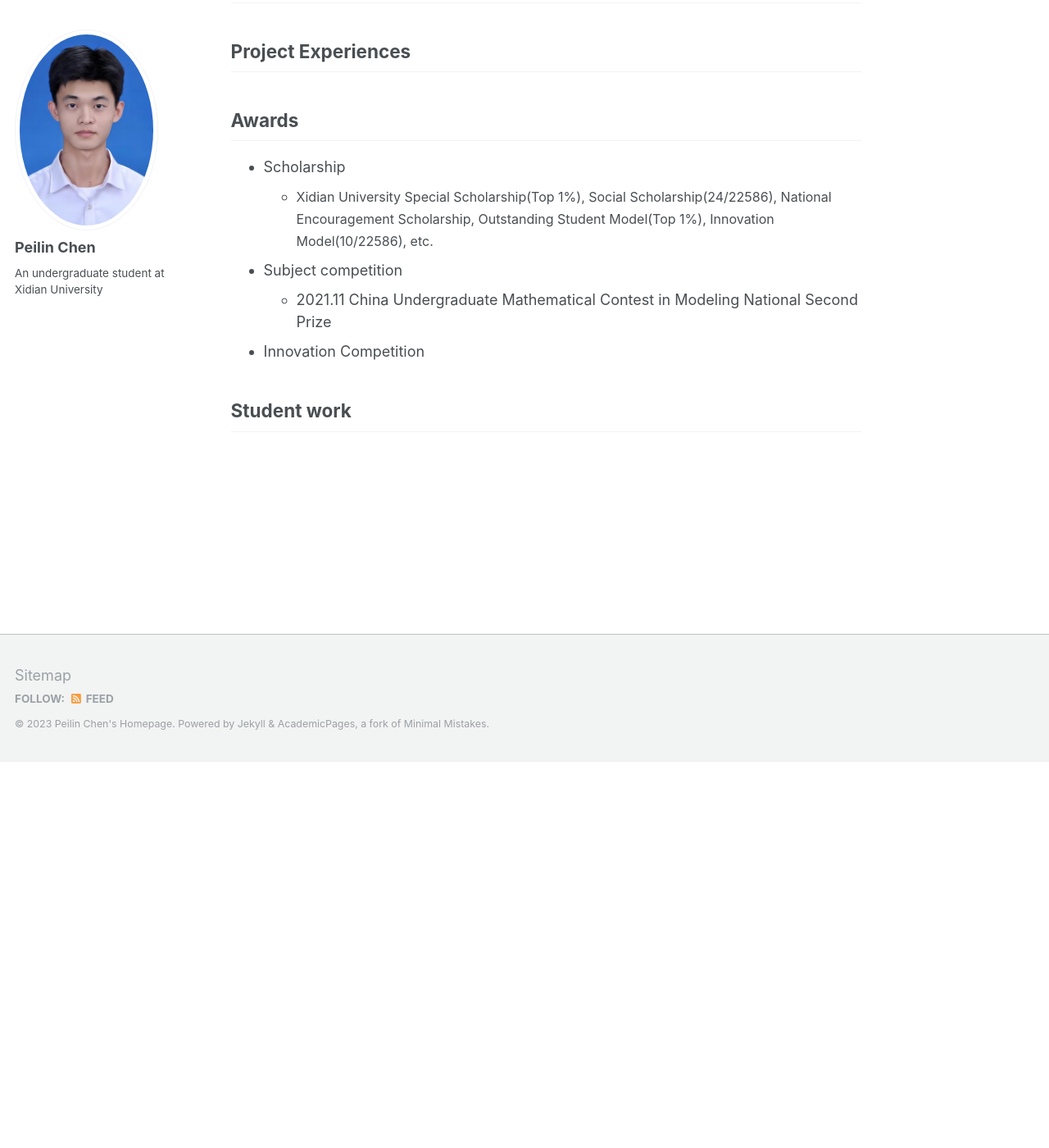
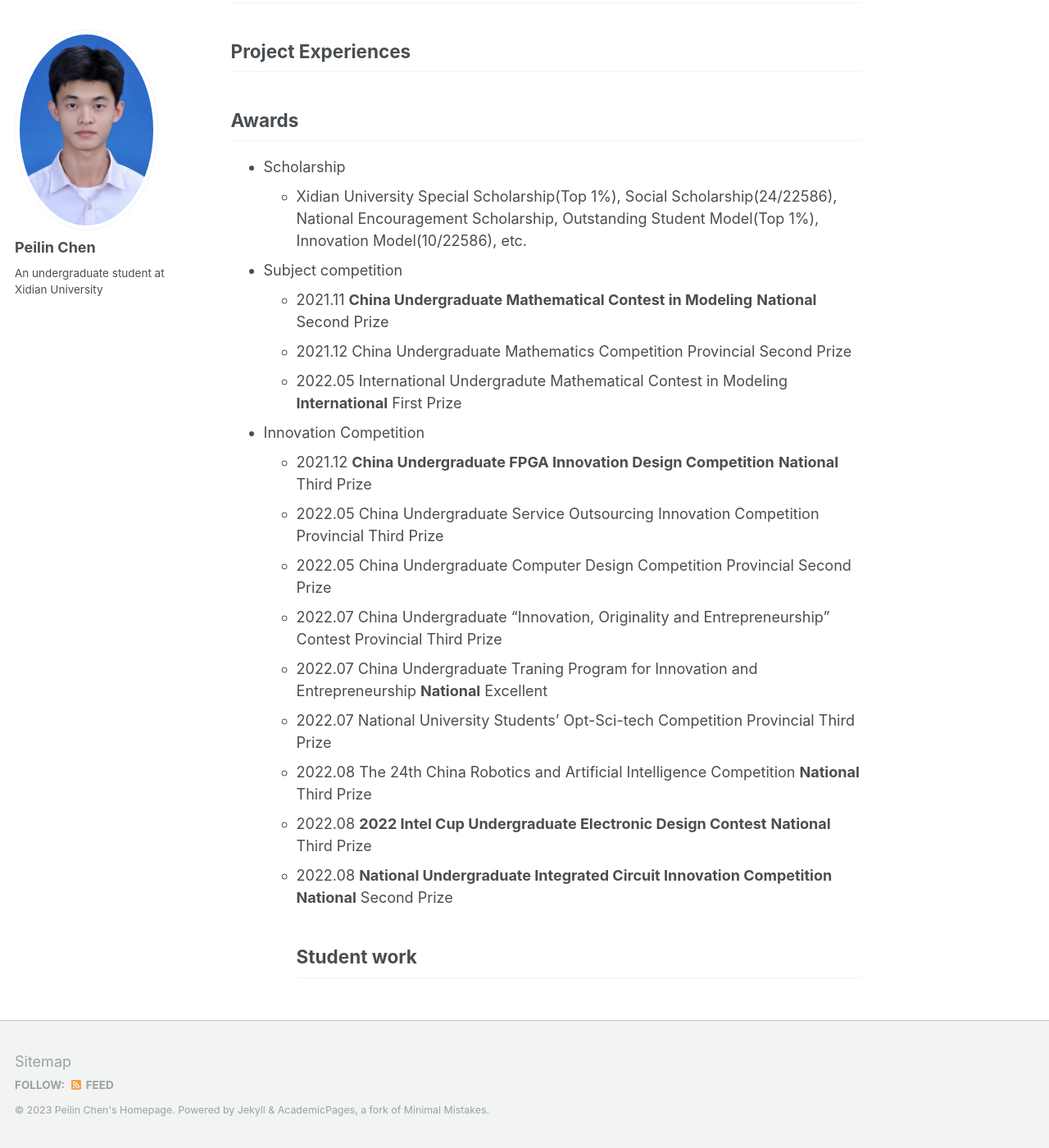
Before and after one commit to peilin-chen/peilin-chen.github.io, a Jekyll site: the page built from _pages/about.md, in a window 1280 px wide and 1400 px high, scrolled down 471 px. Shown: the whole window at 82% size. Built offline with Jekyll 4.4.1, drawn with Linux system fonts in a browser that asks for light colours.

Commit message:
Update about.md

```diff
--- a/_pages/about.md
+++ b/_pages/about.md
@@ -24,9 +24,19 @@ WeChat&nbsp;&nbsp;&nbsp;&nbsp;:&nbsp;133-3650-5376&nbsp;&nbsp;&nbsp;&nbsp;&nbsp;
 
 ## Awards
 * Scholarship
-  - <font size=3>Xidian University Special Scholarship(Top 1%), Social Scholarship(24/22586), National Encouragement Scholarship, Outstanding Student Model(Top 1%), Innovation Model(10/22586), etc.</font>
+  - Xidian University Special Scholarship(Top 1%), Social Scholarship(24/22586), National Encouragement Scholarship, Outstanding Student Model(Top 1%), Innovation Model(10/22586), etc.
 * Subject competition
-  - 2021.11   China Undergraduate Mathematical Contest in Modeling   National   Second Prize
+  - 2021.11 **China Undergraduate Mathematical Contest in Modeling** **National** Second Prize
+  - 2021.12 China Undergraduate Mathematics Competition Provincial Second Prize
+  - 2022.05 International Undergradute Mathematical Contest in Modeling **International** First Prize
 * Innovation Competition
-
+  - 2021.12 **China Undergraduate FPGA Innovation Design Competition** **National** Third Prize
+  - 2022.05 China Undergraduate Service Outsourcing Innovation Competition Provincial Third Prize
+  - 2022.05 China Undergraduate Computer Design Competition Provincial Second Prize
+  - 2022.07 China Undergraduate "Innovation, Originality and Entrepreneurship" Contest Provincial Third Prize
+  - 2022.07 China Undergraduate Traning Program for Innovation and Entrepreneurship **National** Excellent
+  - 2022.07 National University Students' Opt-Sci-tech Competition Provincial Third Prize
+  - 2022.08 The 24th China Robotics and Artificial Intelligence Competition **National** Third Prize
+  - 2022.08 **2022 Intel Cup Undergraduate Electronic Design Contest** **National** Third Prize
+  - 2022.08 **National Undergraduate Integrated Circuit Innovation Competition** **National** Second Prize
 ## Student work
```
